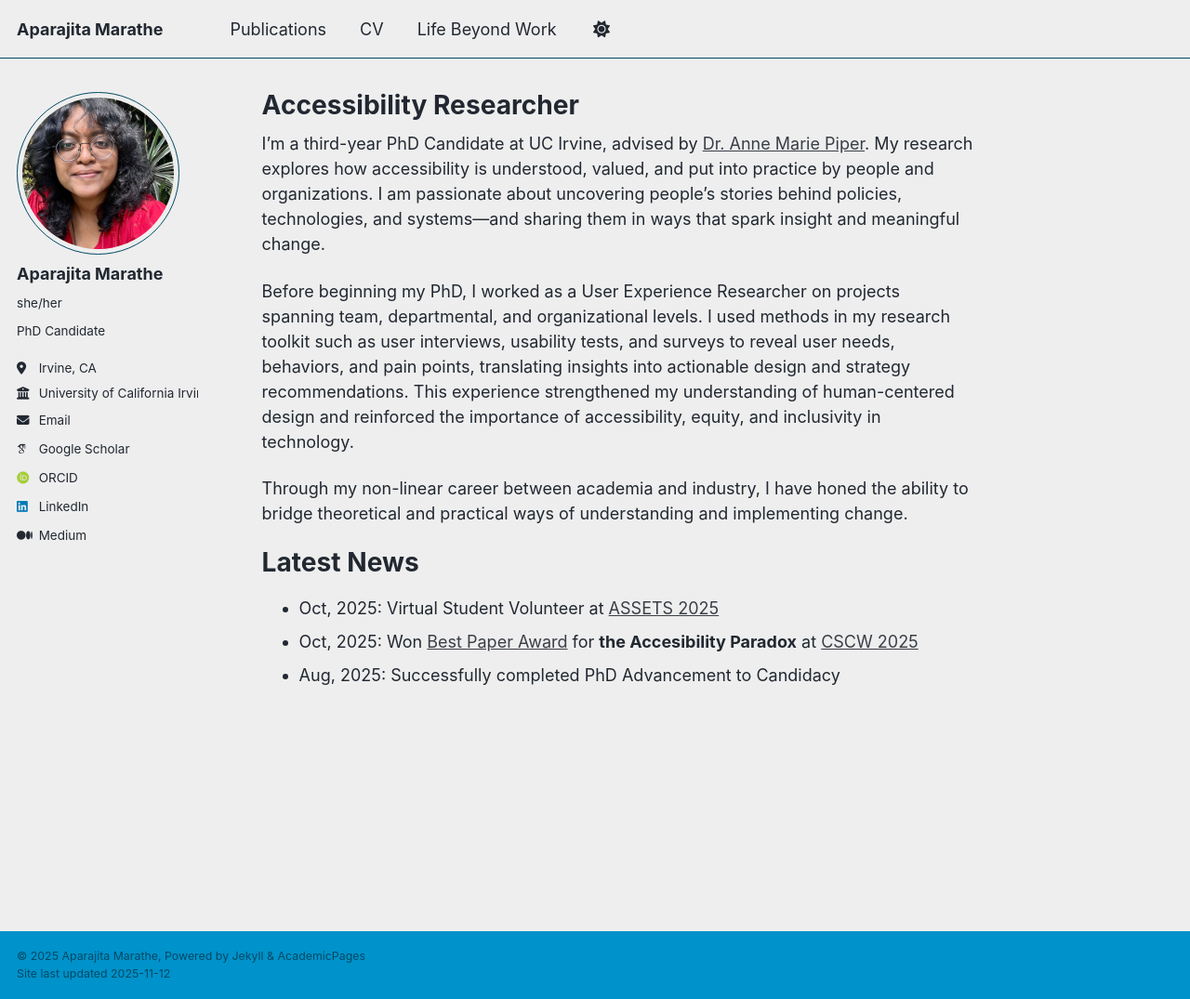
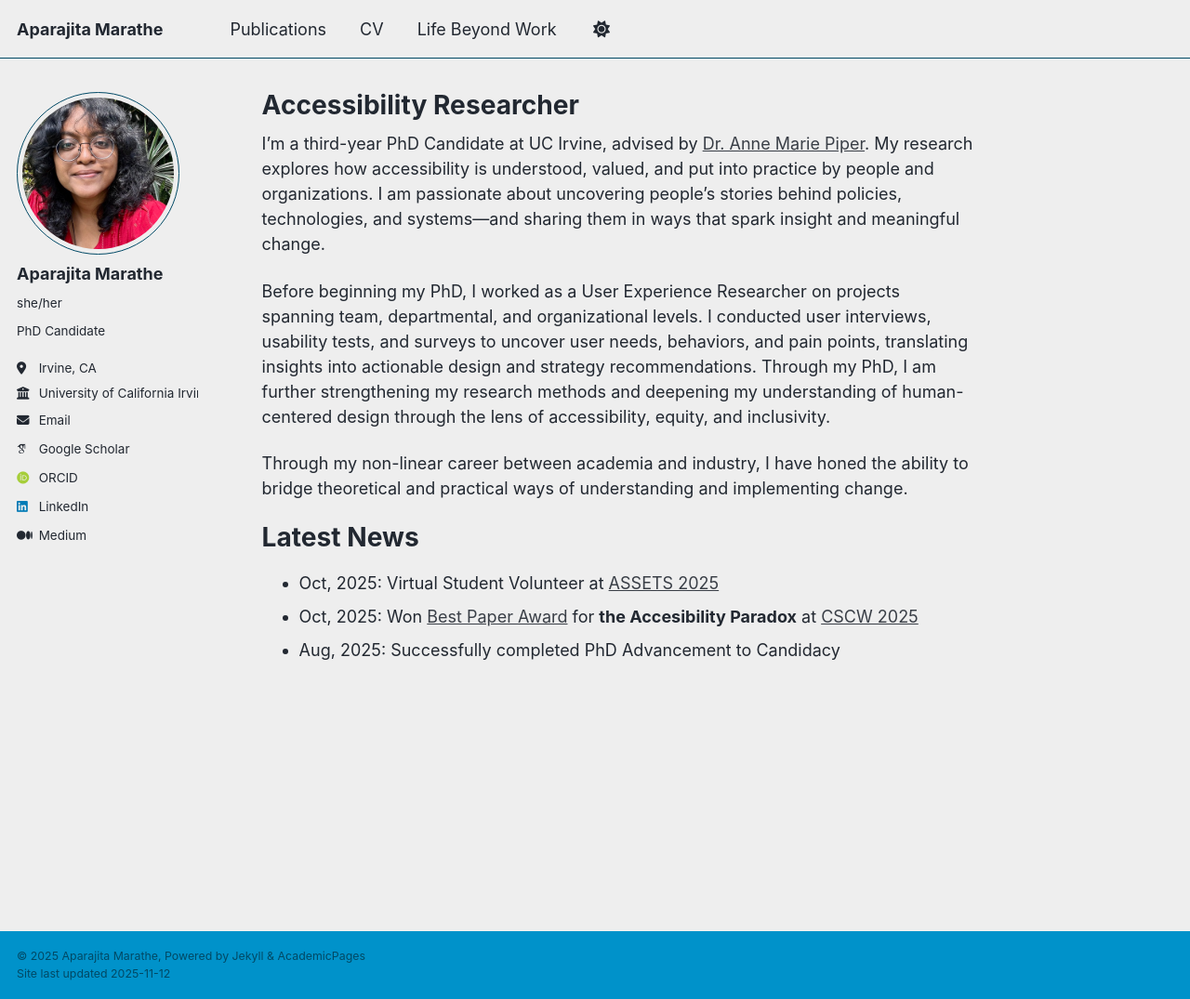
Before and after one commit to aparajitamarathe/aparajitamarathe.github.io, a Jekyll site: the page built from _pages/about.md, in a window 1280 px wide and 1075 px high. Shown: the whole window at 93% size. Built offline with Jekyll 4.4.1, drawn with Linux system fonts in a browser that asks for light colours; some web fonts are replaced.

Commit message:
Revise about page to enhance user experience research details
Updated the description of previous work experience to emphasize research methods and insights gained during the PhD.

```diff
--- a/_pages/about.md
+++ b/_pages/about.md
@@ -9,7 +9,7 @@ redirect_from:
 
 I’m a third-year PhD Candidate at UC Irvine, advised by [Dr. Anne Marie Piper](https://ics.uci.edu/~ampiper/). My research explores how accessibility is understood, valued, and put into practice by people and organizations. I am passionate about uncovering people's stories behind policies, technologies, and systems—and sharing them in ways that spark insight and meaningful change.
 
-Before beginning my PhD, I worked as a User Experience Researcher on projects spanning team, departmental, and organizational levels. I used methods in my research toolkit such as user interviews, usability tests, and surveys to reveal user needs, behaviors, and pain points, translating insights into actionable design and strategy recommendations. This experience strengthened my understanding of human-centered design and reinforced the importance of accessibility, equity, and inclusivity in technology.
+Before beginning my PhD, I worked as a User Experience Researcher on projects spanning team, departmental, and organizational levels. I conducted user interviews, usability tests, and surveys to uncover user needs, behaviors, and pain points, translating insights into actionable design and strategy recommendations. Through my PhD, I am further strengthening my research methods and deepening my understanding of human-centered design through the lens of accessibility, equity, and inclusivity.
 
 Through my non-linear career between academia and industry, I have honed the ability to bridge theoretical and practical ways of understanding and implementing change.
 
```
